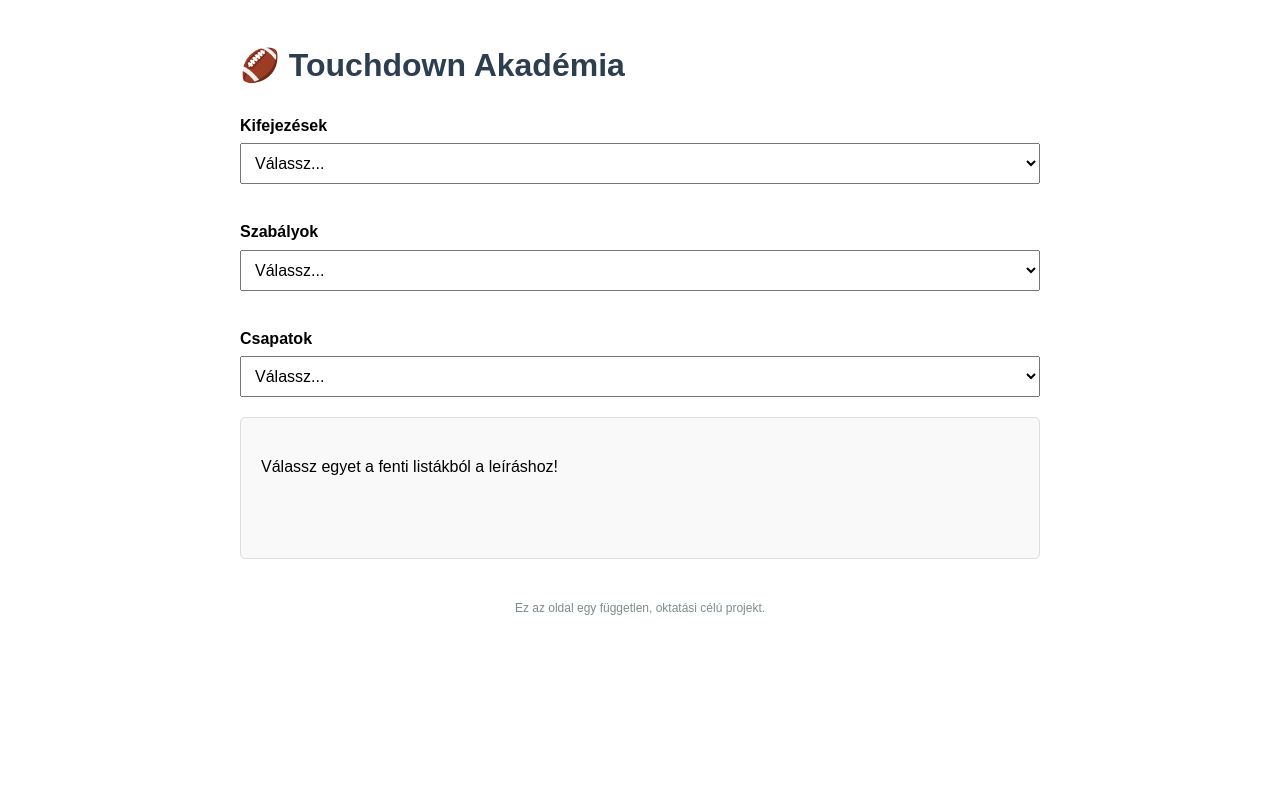
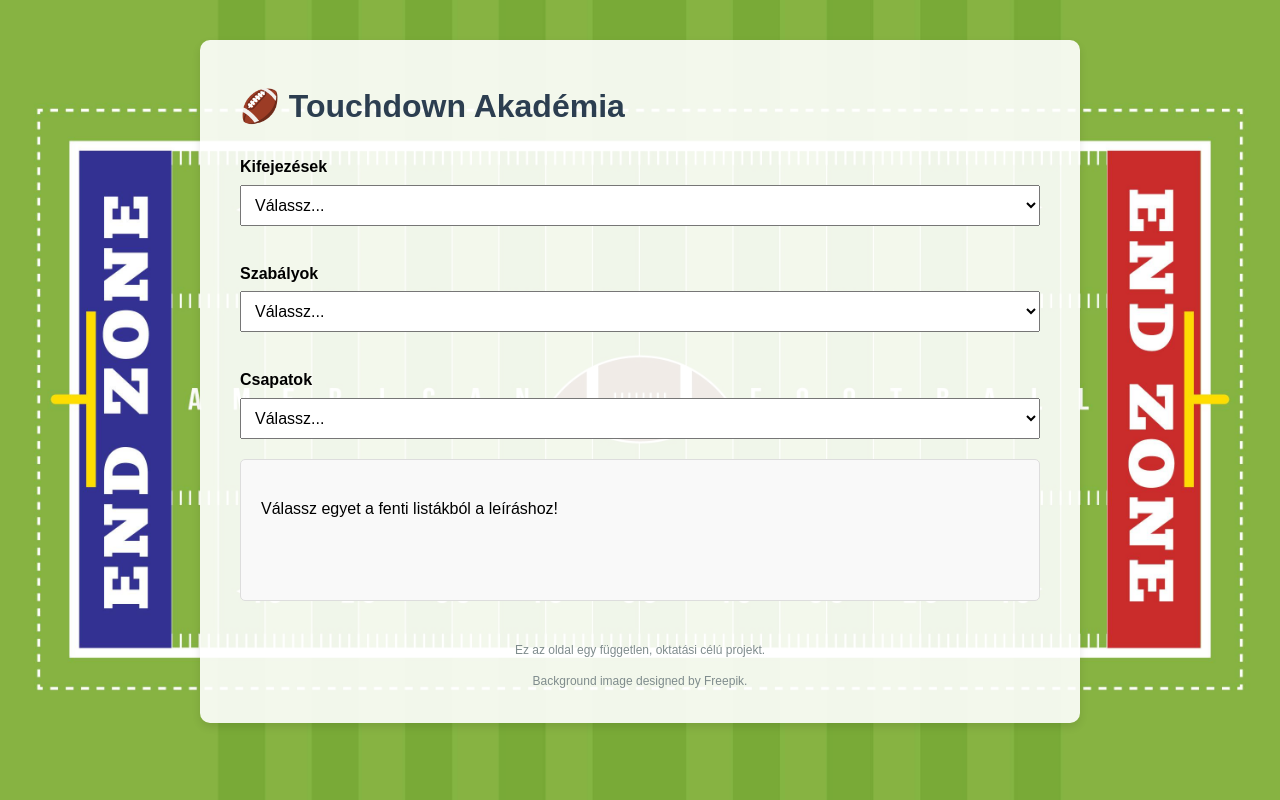
Before and after one commit to Videodigit/NFLA, a Flask app: page / in a window 1280 px wide. Run offline with Flask 3, Linux system fonts and the light colour scheme; data comes from the database, SQL or seed files in the repository.

Commit message:
Háttérkép és Freepik attribúció hozzáadása

```diff
--- a/templates/index.html
+++ b/templates/index.html
@@ -5,16 +5,37 @@
     <meta name="viewport" content="width=device-width, initial-scale=1.0">
     <title>Touchdown Akadémia</title>
     <style>
-        body { font-family: sans-serif; max-width: 800px; margin: 40px auto; padding: 0 20px; line-height: 1.6; }
+        body {
+            font-family: sans-serif;
+            line-height: 1.6;
+            /* Háttérkép beállítása */
+            background-image: url("{{ url_for('static', filename='hatter.jpg') }}");
+            background-size: cover; /* A kép töltse ki a teljes hátteret */
+            background-position: center; /* A kép közepe legyen középen */
+            background-attachment: fixed; /* A háttér görgetéskor fix marad */
+            margin: 0;
+            padding: 40px 20px;
+        }
+        /* Egy konténer a tartalomnak, hogy olvashatóbb legyen */
+        .content-wrapper {
+            max-width: 800px;
+            margin: 0 auto;
+            background-color: rgba(255, 255, 255, 0.9); /* Enyhén áttetsző fehér háttér */
+            padding: 20px 40px;
+            border-radius: 10px;
+            box-shadow: 0 4px 8px rgba(0,0,0,0.1);
+        }
         h1 { color: #2c3e50; }
         label { font-weight: bold; margin-top: 15px; display: block; }
         select { width: 100%; padding: 10px; margin-bottom: 20px; font-size: 16px; margin-top: 5px;}
         #description-display { padding: 20px; background-color: #f9f9f9; border: 1px solid #ddd; border-radius: 5px; min-height: 100px; }
         footer { margin-top: 40px; text-align: center; font-size: 12px; color: #7f8c8d; }
+        footer a { color: #7f8c8d; text-decoration: none; }
     </style>
 </head>
 <body>
 
+    <div class="content-wrapper">
         <h1>🏈 Touchdown Akadémia</h1>
 
         <label for="select-kifejezesek">Kifejezések</label>
@@ -47,28 +68,26 @@
 
         <footer>
             <p>Ez az oldal egy független, oktatási célú projekt.</p>
+            <p>Background image <a href="https://www.freepik.com">designed by Freepik</a>.</p>
         </footer>
+    </div>
 
     <script>
-        // Az összes bejegyzést eltároljuk egy JS változóban a könnyű kereséshez
         const allEntries = {{ data.all_entries_for_js | tojson }};
         const allSelectors = document.querySelectorAll('.term-selector');
         const descriptionDisplay = document.getElementById('description-display');
 
         allSelectors.forEach(selector => {
             selector.addEventListener('change', (event) => {
-                // Az a menü, amelyikben választottunk
                 const currentSelector = event.target;
                 const selectedId = currentSelector.value;
 
-                // A többi menüt visszaállítjuk az alaphelyzetbe
                 allSelectors.forEach(otherSelector => {
                     if (otherSelector !== currentSelector) {
                         otherSelector.value = "";
                     }
                 });
 
-                // Leírás megjelenítése
                 if (!selectedId) {
                     descriptionDisplay.innerHTML = '<p>Válassz egyet a fenti listákból a leíráshoz!</p>';
                     return;
```
Also changed, not shown: static/hatter.jpg (added). Lines whose indentation alone changed are shown as unchanged.
